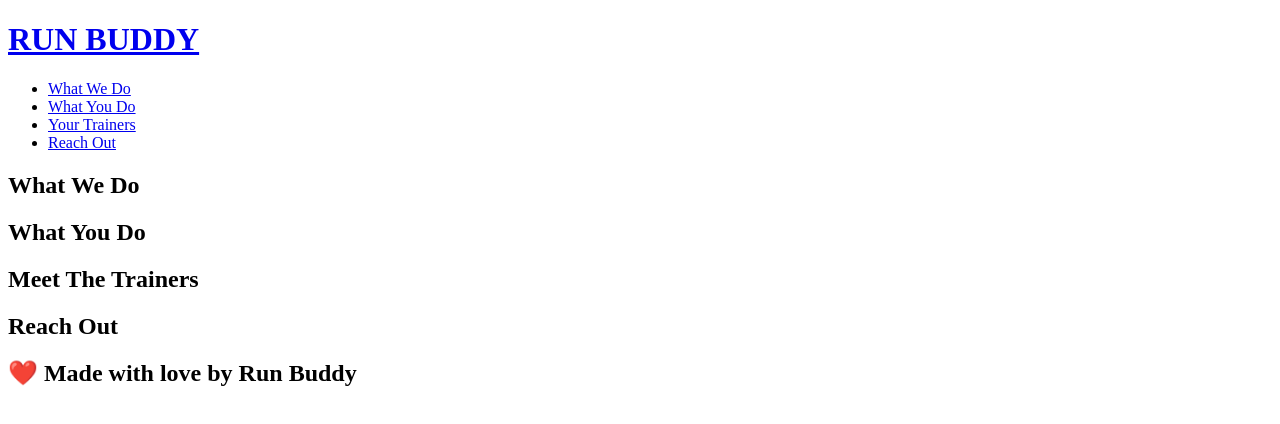
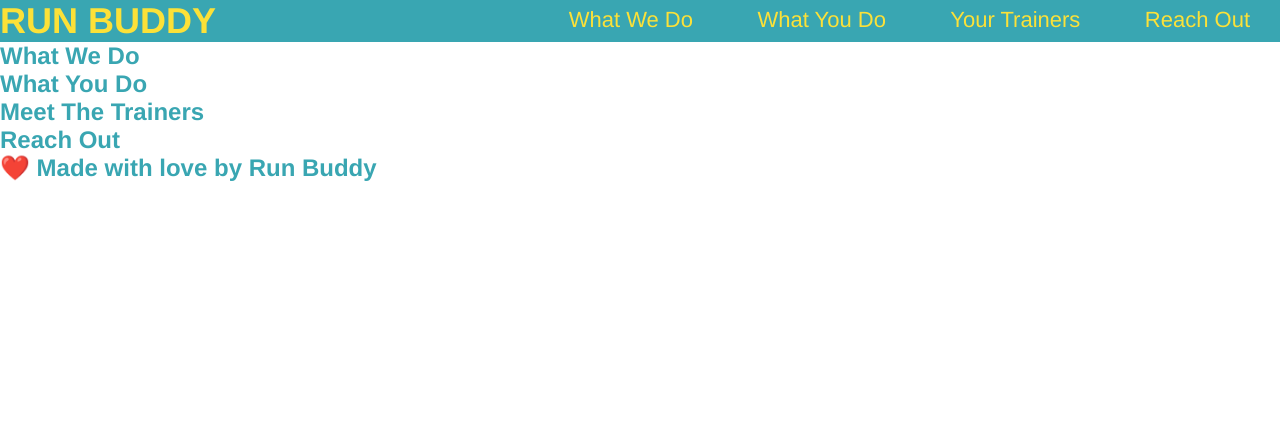
Before and after one commit to ajl18/run-buddy-1, a plain HTML site: page index.html in a window 1280 px wide. Drawn offline with Linux system fonts and the light colour scheme.

Commit message:
styling header

```diff
--- /dev/null
+++ b/assets/css/style.css
@@ -0,0 +1,41 @@
+* {
+    margin: 0;
+    padding: 0;
+}
+body {
+    /* more on this crazy alphanumerical value in a minute! */
+    color: #39a6b2;
+    font-family: Helvetica, Arial, sans-serif;
+
+  }
+
+  /* apply styles to <header> */
+  header {
+      padding: 20px 35 px;
+      background-color: #39a6b2;
+  }
+
+  header h1 {
+      font-weight: bold;
+      font-size: 36px;
+      color: #fce138;
+      margin: 0;
+      display: inline;
+  }
+
+  header a {
+    text-decoration: none;
+    color: #fce138
+  }
+  header nav {
+      float: right;
+      margin: 7px 0;
+  }
+  header nav ul li {
+      display: inline;
+  }
+  header nav ul li a {
+      margin: 0 30px;
+      font-weight: lighter;
+      font-size: 22px;
+  }
--- a/index.html
+++ b/index.html
@@ -1,9 +1,10 @@
 <!DOCTYPE html>
-
+<link rel="stylesheet" href="./assets/css/style.css"/>
 <html lang="en">
     <head>
         <meta charset="UTF-8" />
         <title>Run Buddy</title>
+
     </head>
 
     <body>
```
